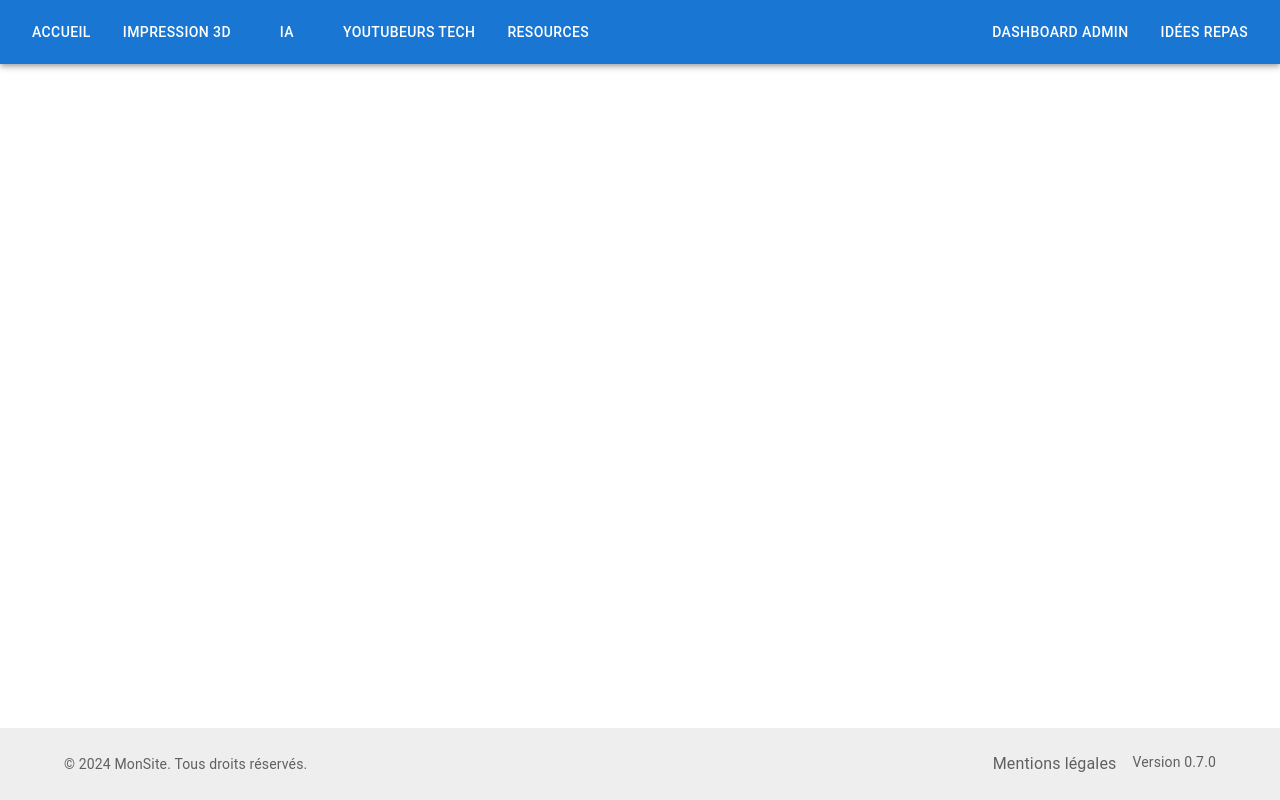
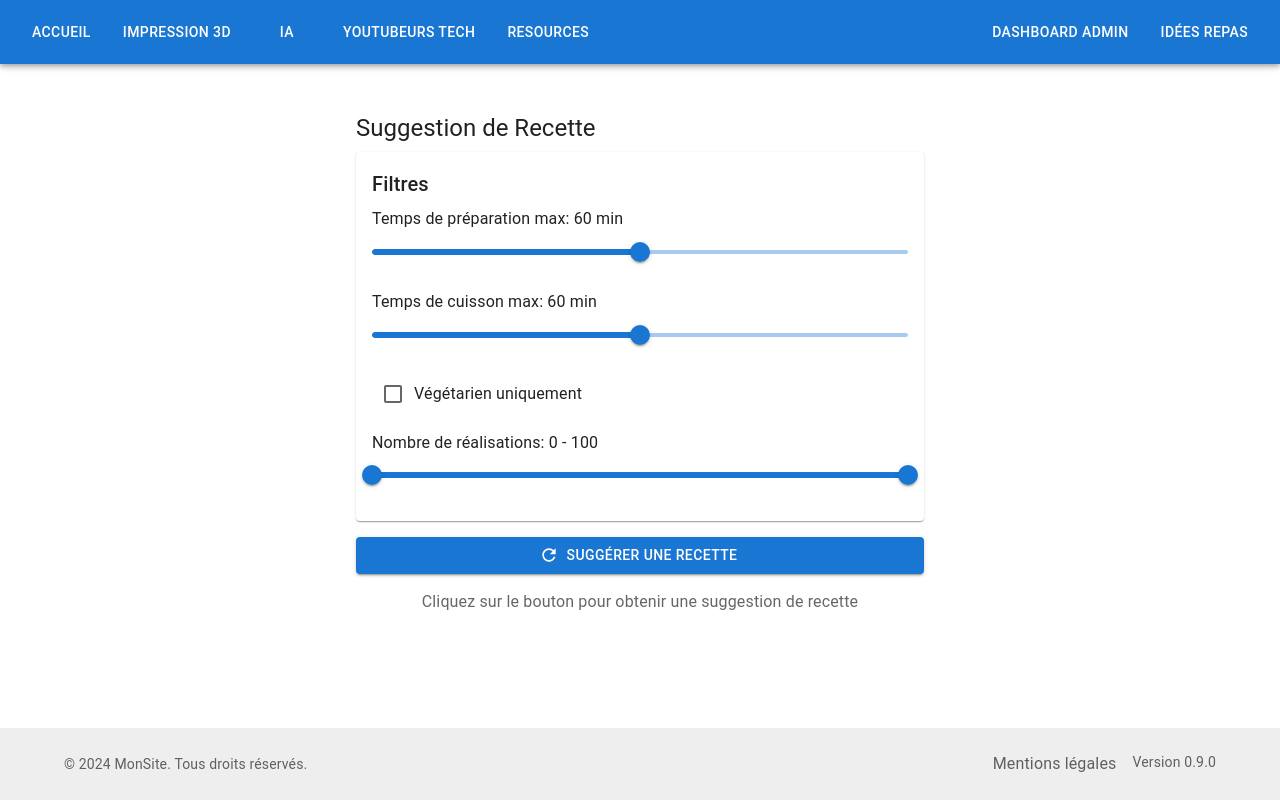
Before and after one commit to Stonesth/StonesthSite, a React (Vite) app: page /random-meal in a window 1280 px wide. Built offline with nearby package versions, Linux system fonts and the light colour scheme; no server answers; the database is empty; sample sign-in values are in the browser's storage.

Commit message:
feat: Ajout de la page de suggestion aléatoire de recettes
- Création du composant RandomRecipe avec filtres et algorithme de sélection
- Création de la page RandomMeal
- Ajout du bouton de navigation dans IdeasRepas
- Mise à jour de la documentation et de la version

```diff
--- a/package.json
+++ b/package.json
@@ -1,7 +1,7 @@
 {
   "name": "monsite",
   "private": true,
-  "version": "0.7.0",
+  "version": "0.9.0",
   "type": "module",
   "scripts": {
     "dev": "vite",
--- a/src/App.tsx
+++ b/src/App.tsx
@@ -19,6 +19,7 @@ import MicrosoftOffice from './pages/MicrosoftOffice';
 import MentionsLegales from './pages/MentionsLegales';
 import IdeasRepas from './pages/IdeasRepas';
 import ShoppingLists from './pages/ShoppingLists';
+import RandomMeal from './pages/RandomMeal';
 
 const theme = createTheme({
   palette: {
@@ -69,6 +70,14 @@ function App() {
                 }
               />
               <Route
+                path="/random-meal"
+                element={
+                  <PrivateRoute>
+                    <RandomMeal />
+                  </PrivateRoute>
+                }
+              />
+              <Route
                 path="/shopping-lists"
                 element={
                   <PrivateRoute>
--- /dev/null
+++ b/src/components/RandomRecipe.tsx
@@ -0,0 +1,267 @@
+import React, { useState, useEffect } from 'react';
+import {
+  Box,
+  Button,
+  Card,
+  CardContent,
+  Typography,
+  CircularProgress,
+  FormControl,
+  InputLabel,
+  Select,
+  MenuItem,
+  Slider,
+  FormControlLabel,
+  Checkbox,
+  Stack,
+  Chip
+} from '@mui/material';
+import RefreshIcon from '@mui/icons-material/Refresh';
+import { Recipe } from '../types/Recipe';
+import { useAuth } from '../contexts/AuthContext';
+import { getAllRecipes } from '../services/recipeService';
+
+interface RandomRecipeProps {
+  onSelectRecipe?: (recipe: Recipe) => void;
+}
+
+interface FilterOptions {
+  maxPrepTime: number;
+  maxCookTime: number;
+  isVegetarian: boolean;
+  minTimesCooked: number;
+  maxTimesCooked: number;
+}
+
+const RandomRecipe: React.FC<RandomRecipeProps> = ({ onSelectRecipe }) => {
+  const { currentUser } = useAuth();
+  const [recipes, setRecipes] = useState<Recipe[]>([]);
+  const [selectedRecipe, setSelectedRecipe] = useState<Recipe | null>(null);
+  const [loading, setLoading] = useState(false);
+  const [filters, setFilters] = useState<FilterOptions>({
+    maxPrepTime: 60,
+    maxCookTime: 60,
+    isVegetarian: false,
+    minTimesCooked: 0,
+    maxTimesCooked: 100
+  });
+
+  useEffect(() => {
+    loadRecipes();
+  }, [currentUser]);
+
+  const loadRecipes = async () => {
+    if (!currentUser) return;
+    try {
+      const loadedRecipes = await getAllRecipes(currentUser.uid);
+      setRecipes(loadedRecipes);
+    } catch (error) {
+      console.error('Error loading recipes:', error);
+    }
+  };
+
+  const filterRecipes = (recipes: Recipe[]): Recipe[] => {
+    return recipes.filter(recipe => {
+      const prepTime = parseInt(recipe.prepTime) || 0;
+      const cookTime = parseInt(recipe.cookTime) || 0;
+      const timesCooked = recipe.timesCooked || 0;
+
+      return (
+        prepTime <= filters.maxPrepTime &&
+        cookTime <= filters.maxCookTime &&
+        (!filters.isVegetarian || recipe.isVegetarian) &&
+        timesCooked >= filters.minTimesCooked &&
+        timesCooked <= filters.maxTimesCooked
+      );
+    });
+  };
+
+  const selectRandomRecipe = () => {
+    setLoading(true);
+    const filteredRecipes = filterRecipes(recipes);
+
+    if (filteredRecipes.length === 0) {
+      setSelectedRecipe(null);
+      setLoading(false);
+      return;
+    }
+
+    // Algorithme de sélection basé sur le nombre de réalisations
+    const totalWeight = filteredRecipes.reduce((sum, recipe) => {
+      const timesCooked = recipe.timesCooked || 0;
+      // Moins une recette a été cuisinée, plus elle a de chances d'être sélectionnée
+      return sum + (100 - Math.min(timesCooked, 99));
+    }, 0);
+
+    let random = Math.random() * totalWeight;
+    let selected: Recipe | null = null;
+
+    for (const recipe of filteredRecipes) {
+      const timesCooked = recipe.timesCooked || 0;
+      const weight = 100 - Math.min(timesCooked, 99);
+      random -= weight;
+
+      if (random <= 0) {
+        selected = recipe;
+        break;
+      }
+    }
+
+    // Si aucune recette n'a été sélectionnée (cas rare), prendre la dernière
+    if (!selected && filteredRecipes.length > 0) {
+      selected = filteredRecipes[filteredRecipes.length - 1];
+    }
+
+    setTimeout(() => {
+      setSelectedRecipe(selected);
+      setLoading(false);
+      if (selected && onSelectRecipe) {
+        onSelectRecipe(selected);
+      }
+    }, 500); // Petit délai pour l'effet visuel
+  };
+
+  const handleFilterChange = (field: keyof FilterOptions, value: number | boolean) => {
+    setFilters(prev => ({
+      ...prev,
+      [field]: value
+    }));
+  };
+
+  return (
+    <Box sx={{ maxWidth: 600, mx: 'auto', p: 2 }}>
+      <Typography variant="h5" gutterBottom>
+        Suggestion de Recette
+      </Typography>
+
+      {/* Filtres */}
+      <Card sx={{ mb: 2 }}>
+        <CardContent>
+          <Typography variant="h6" gutterBottom>
+            Filtres
+          </Typography>
+          <Stack spacing={2}>
+            <Box>
+              <Typography gutterBottom>
+                Temps de préparation max: {filters.maxPrepTime} min
+              </Typography>
+              <Slider
+                value={filters.maxPrepTime}
+                onChange={(_, value) => handleFilterChange('maxPrepTime', value as number)}
+                min={0}
+                max={120}
+                valueLabelDisplay="auto"
+              />
+            </Box>
+
+            <Box>
+              <Typography gutterBottom>
+                Temps de cuisson max: {filters.maxCookTime} min
+              </Typography>
+              <Slider
+                value={filters.maxCookTime}
+                onChange={(_, value) => handleFilterChange('maxCookTime', value as number)}
+                min={0}
+                max={120}
+                valueLabelDisplay="auto"
+              />
+            </Box>
+
+            <FormControlLabel
+              control={
+                <Checkbox
+                  checked={filters.isVegetarian}
+                  onChange={(e) => handleFilterChange('isVegetarian', e.target.checked)}
+                />
+              }
+              label="Végétarien uniquement"
+            />
+
+            <Box>
+              <Typography gutterBottom>
+                Nombre de réalisations: {filters.minTimesCooked} - {filters.maxTimesCooked}
+              </Typography>
+              <Slider
+                value={[filters.minTimesCooked, filters.maxTimesCooked]}
+                onChange={(_, value) => {
+                  const [min, max] = value as number[];
+                  handleFilterChange('minTimesCooked', min);
+                  handleFilterChange('maxTimesCooked', max);
+                }}
+                min={0}
+                max={100}
+                valueLabelDisplay="auto"
+              />
+            </Box>
+          </Stack>
+        </CardContent>
+      </Card>
+
+      {/* Bouton de suggestion */}
+      <Button
+        variant="contained"
+        color="primary"
+        onClick={selectRandomRecipe}
+        startIcon={loading ? <CircularProgress size={20} color="inherit" /> : <RefreshIcon />}
+        fullWidth
+        sx={{ mb: 2 }}
+        disabled={loading}
+      >
+        {loading ? 'Recherche...' : 'Suggérer une recette'}
+      </Button>
+
+      {/* Affichage de la recette sélectionnée */}
+      {selectedRecipe && (
+        <Card>
+          <CardContent>
+            <Typography variant="h6" gutterBottom>
+              {selectedRecipe.title}
+            </Typography>
+
+            <Stack direction="row" spacing={1} sx={{ mb: 2 }}>
+              {selectedRecipe.isVegetarian && (
+                <Chip label="Végétarien" color="success" size="small" />
+              )}
+              <Chip
+                label={`${selectedRecipe.timesCooked || 0} réalisation${selectedRecipe.timesCooked !== 1 ? 's' : ''}`}
+                color="primary"
+                size="small"
+              />
+              <Chip
+                label={`Prep: ${selectedRecipe.prepTime}min`}
+                color="default"
+                size="small"
+              />
+              <Chip
+                label={`Cuisson: ${selectedRecipe.cookTime}min`}
+                color="default"
+                size="small"
+              />
+            </Stack>
+
+            <Typography variant="body2" color="text.secondary" paragraph>
+              {selectedRecipe.description}
+            </Typography>
+
+            <Button
+              variant="outlined"
+              color="primary"
+              onClick={() => onSelectRecipe?.(selectedRecipe)}
+              fullWidth
+            >
+              Voir la recette
+            </Button>
+          </CardContent>
+        </Card>
+      )}
+
+      {!selectedRecipe && !loading && (
+        <Typography color="text.secondary" align="center">
+          Cliquez sur le bouton pour obtenir une suggestion de recette
+        </Typography>
+      )}
+    </Box>
+  );
+};
+
+export default RandomRecipe;
--- a/src/pages/IdeasRepas.tsx
+++ b/src/pages/IdeasRepas.tsx
@@ -9,6 +9,7 @@ import { Recipe } from '../types/Recipe';
 import { useAuth } from '../contexts/AuthContext';
 import { getUserRecipes, createRecipe, updateRecipe, deleteRecipe } from '../services/recipeService';
 import { useNavigate } from 'react-router-dom';
+import ShuffleIcon from '@mui/icons-material/Shuffle';
 
 const IdeasRepas: React.FC = () => {
   const [recipes, setRecipes] = useState<Recipe[]>([]);
@@ -180,9 +181,17 @@ const IdeasRepas: React.FC = () => {
         <Typography variant="h4" component="h1">
           Idées Repas
         </Typography>
-        <Box display="flex" gap={2}>
+        <Box sx={{ display: 'flex', gap: 2, mb: 3 }}>
           <Button
-            variant="outlined"
+            variant="contained"
+            color="primary"
+            onClick={() => setIsFormOpen(true)}
+            startIcon={<AddIcon />}
+          >
+            Ajouter une recette
+          </Button>
+          <Button
+            variant="contained"
             color="primary"
             onClick={() => navigate('/shopping-lists')}
             startIcon={<ShoppingCartIcon />}
@@ -191,11 +200,11 @@ const IdeasRepas: React.FC = () => {
           </Button>
           <Button
             variant="contained"
-            color="primary"
-            onClick={() => setIsFormOpen(true)}
-            startIcon={<AddIcon />}
+            color="secondary"
+            onClick={() => navigate('/random-meal')}
+            startIcon={<ShuffleIcon />}
           >
-            Ajouter une recette
+            Suggestion aléatoire
           </Button>
         </Box>
       </Box>
--- /dev/null
+++ b/src/pages/RandomMeal.tsx
@@ -0,0 +1,26 @@
+import React, { useState } from 'react';
+import { Container, Box } from '@mui/material';
+import RandomRecipe from '../components/RandomRecipe';
+import { Recipe } from '../types/Recipe';
+import RecipeForm from '../components/RecipeForm';
+import { useNavigate } from 'react-router-dom';
+
+const RandomMeal: React.FC = () => {
+  const navigate = useNavigate();
+  const [selectedRecipe, setSelectedRecipe] = useState<Recipe | null>(null);
+
+  const handleSelectRecipe = (recipe: Recipe) => {
+    // Rediriger vers la page des idées repas avec la recette sélectionnée
+    navigate('/ideas-repas', { state: { selectedRecipe: recipe } });
+  };
+
+  return (
+    <Container maxWidth="lg">
+      <Box sx={{ py: 4 }}>
+        <RandomRecipe onSelectRecipe={handleSelectRecipe} />
+      </Box>
+    </Container>
+  );
+};
+
+export default RandomMeal;
```
Also changed, not shown: 2 other files (tests, documents, lock files or other folders).
